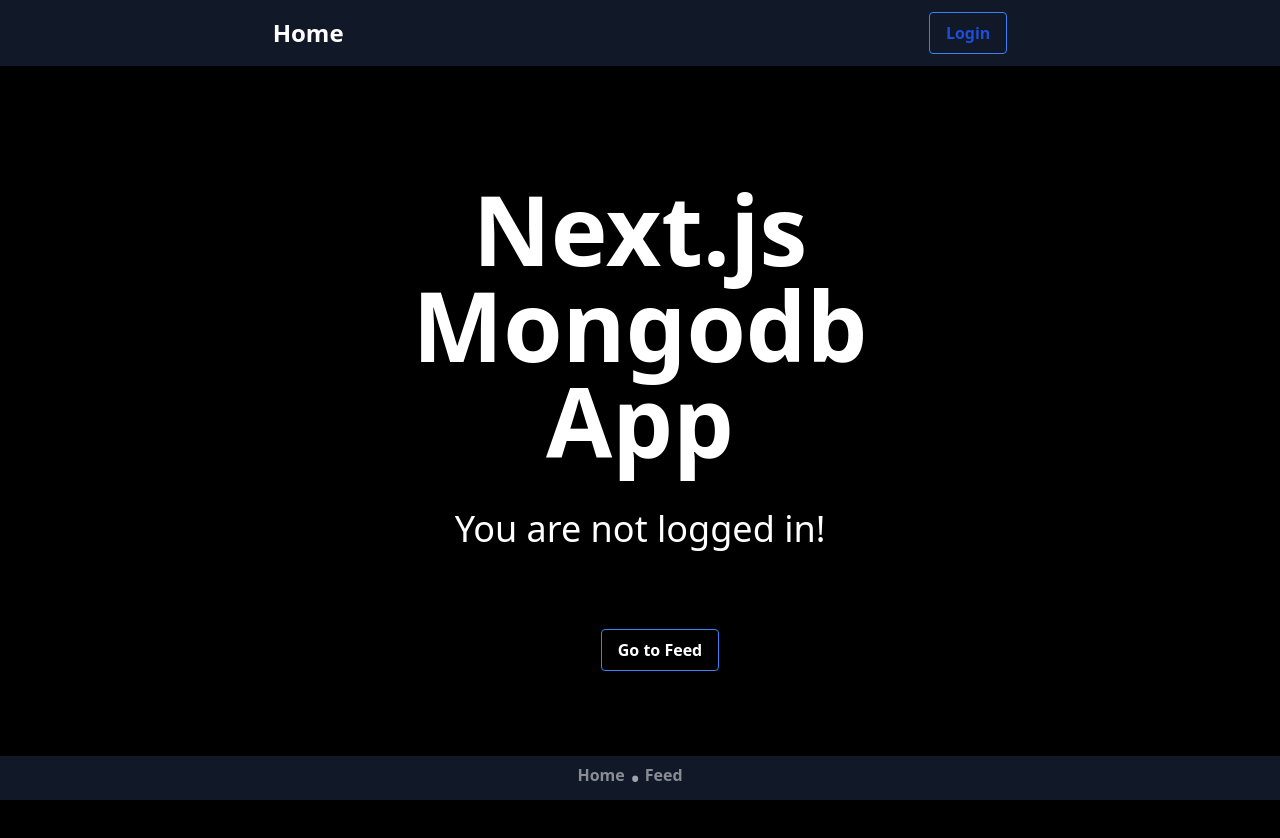
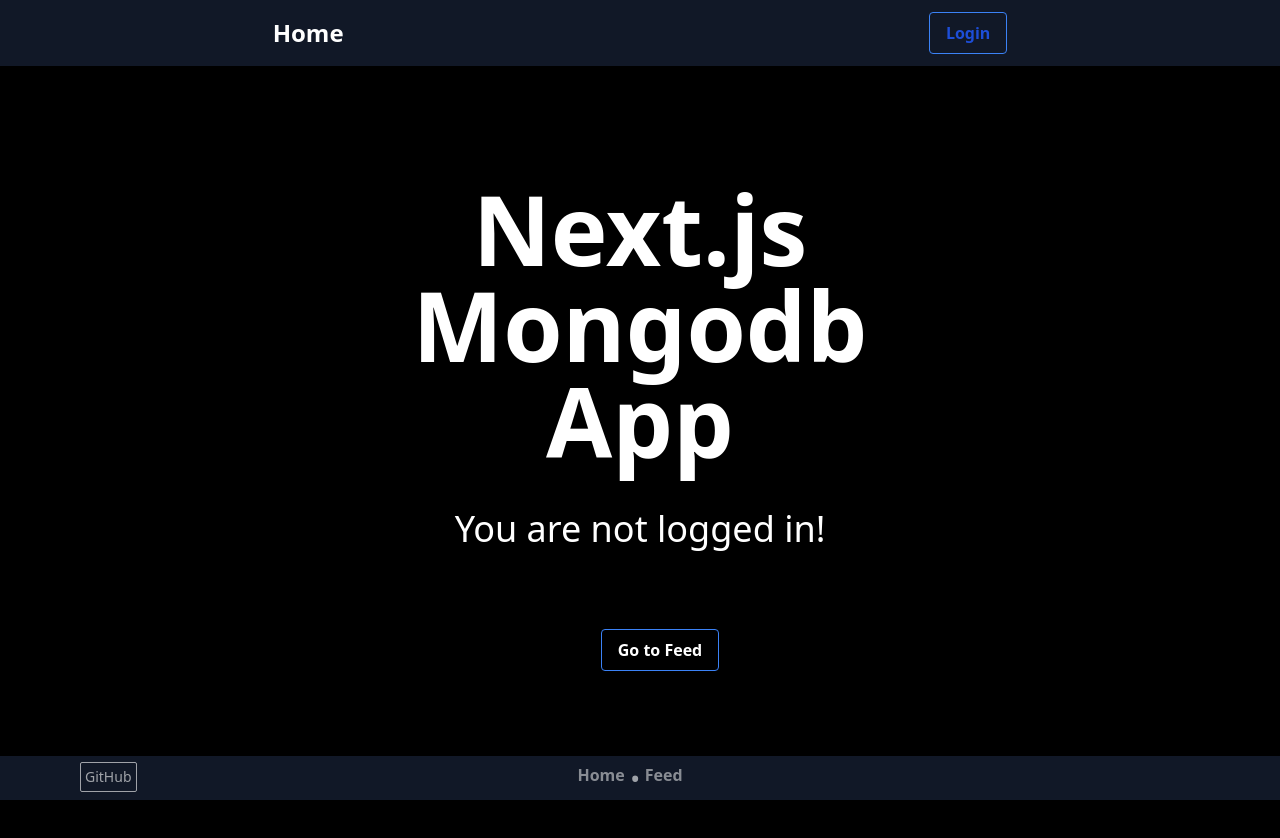
Before and after one commit to mrinmay7875/notened, a Next.js app: page / in a window 1280 px wide. Shown: the top 838 px of the page. Built offline with nearby package versions, Linux system fonts and the light colour scheme; no server answers.

Commit message:
Added Github Link in Footer

```diff
--- a/components/Footer.js
+++ b/components/Footer.js
@@ -1,9 +1,11 @@
 import React from "react";
 import Link from "next/link";
+
+
 function Footer() {
   return (
     <div>
-     <footer
+      <footer
         className="bg-gray-900
              text-2xl text-black text-center
              fixed
@@ -12,6 +14,15 @@
              "
       >
         <div className=" text-center text-white pb-3 ">
+
+
+          <div className="text-white pt-0.5 text-sm inline mr-20 absolute left-20">
+            <button className="p-1 border-1 rounded-sm mt-1 border-white opacity-60 hover:bg-white hover:text-black ">
+              <a href="https://github.com/mrinmay7875/next-mongodb-app" target="_blank" rel="noopener noreferrer">GitHub</a>
+
+            </button>
+          </div>
+
           <Link passHref={true} href="/">
             <a className="hover:opacity-90 opacity-50 inline  font-semibold text-base ">
               Home
@@ -29,7 +40,6 @@
             </a>
           </Link>
         </div>
-
       </footer>
     </div>
   );
--- a/components/Header.js
+++ b/components/Header.js
@@ -2,7 +2,7 @@
 import Link from "next/link";
 import Head from "next/head";
 import { signIn, signOut, useSession } from "next-auth/client";
-import {server} from "../config/index"
+import { server } from "../config/index";
 
 function Header() {
   const [session, loading] = useSession();
```
